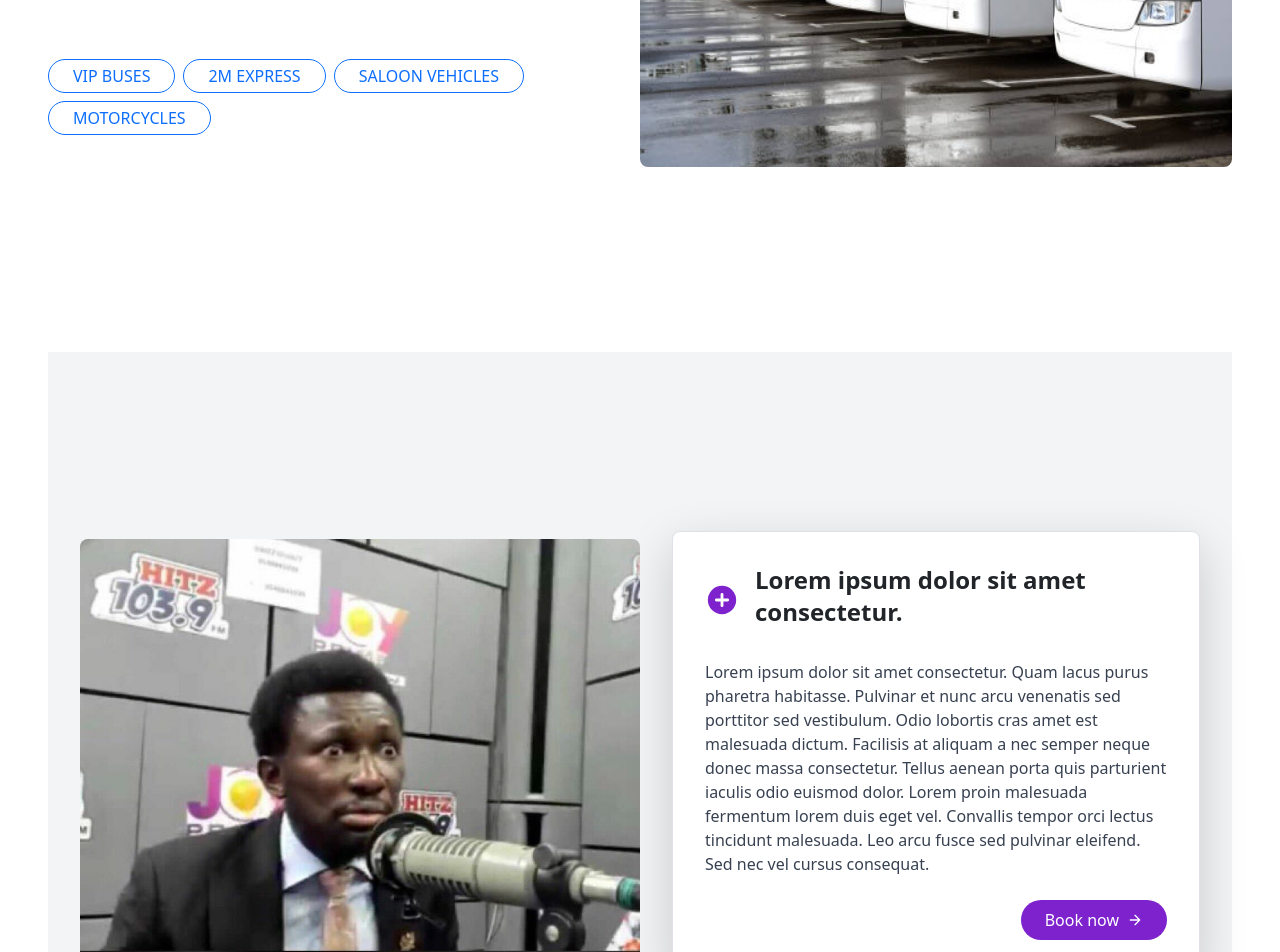
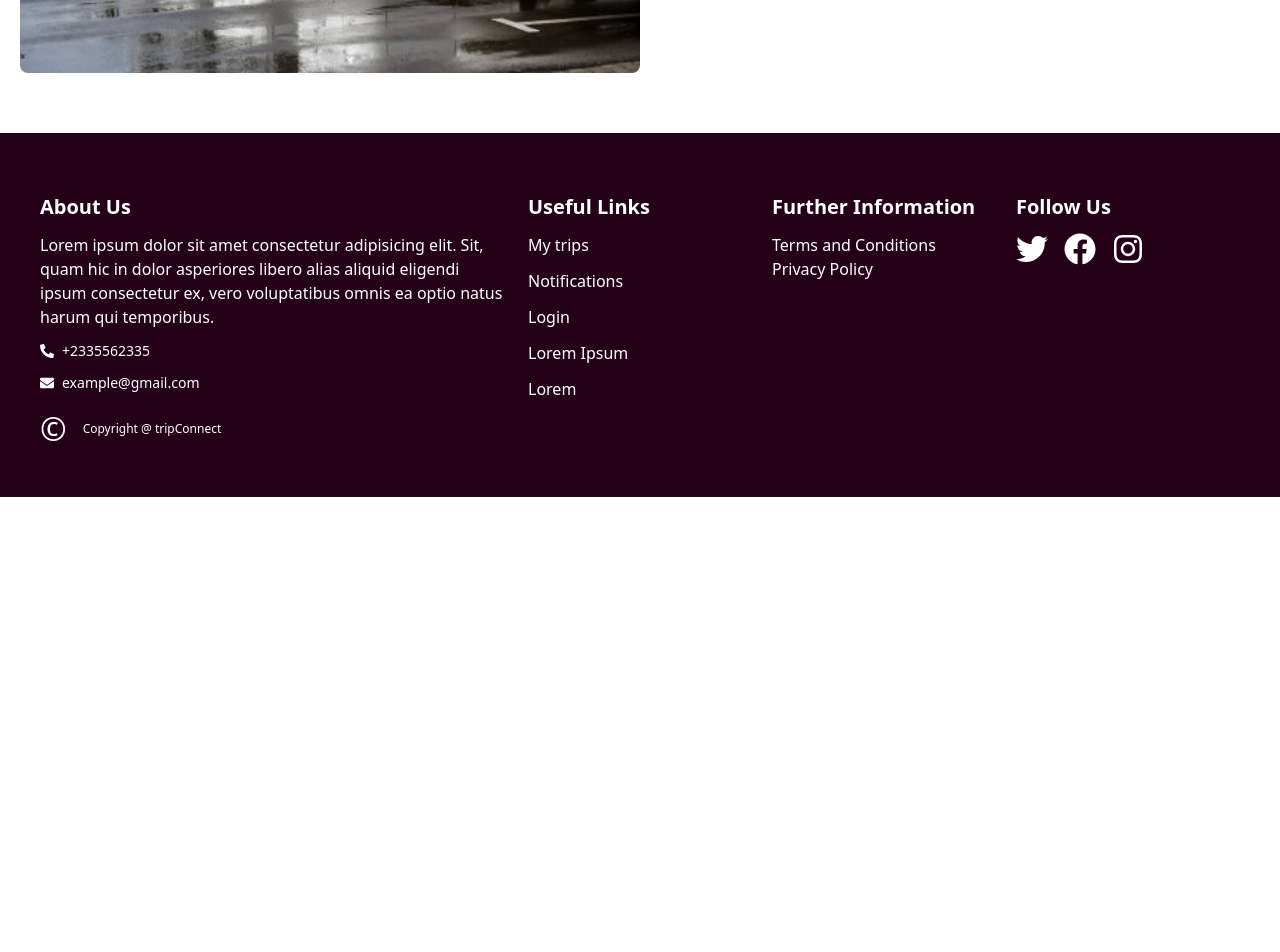
Before and after one commit to YawOtuo/trip-connect, a Next.js app: page / in a window 1280 px wide. Shown: the part 1440-2392 px from the top of the page. After the commit the page ends 1937 px from the top, so only its background shows below. Built offline with nearby package versions, Linux system fonts and the light colour scheme.

Commit message:
"Refactored components BismarkAgyei, Jesse, Kwame, and layout.tsx with changes to CSS classes, HTML structure, and component organization."

```diff
--- a/src/app/(app)/components/BismarkAgyei.tsx
+++ b/src/app/(app)/components/BismarkAgyei.tsx
@@ -1,42 +1,41 @@
 import React from 'react';
 import { FaPhoneAlt, FaFacebook, FaTwitter, FaInstagram, FaEnvelope } from 'react-icons/fa';
-import 'bootstrap/dist/css/bootstrap.min.css';
 import './footer.css'; // connecting the css file
 
 function BismarkAgyei() {
     return (
-        <div className='bg-[#250118]'>
-            <div className='container'>
-                <div className='row py-5 text-white'>
-                    <div className="col-md-5 col-sm-12 mb-4">
-                        <h4>About Us</h4>
+        <div className='bg-[#250118] py-10'>
+            <div className='px-5 lg:px-10'>
+                <div className='grid grid-cols-1 lg:grid-cols-5  gap-5 py-5 text-white'>
+                    <div className="lg:col-span-2 flex flex-col gap-3 ">
+                        <h4 className='text-xl font-bold'>About Us</h4>
                         <p>Lorem ipsum dolor sit amet consectetur adipisicing elit. Sit, quam hic in dolor asperiores libero alias aliquid eligendi ipsum consectetur ex, vero voluptatibus omnis ea optio natus harum qui temporibus.</p>
-                        <div className="flex-center-gap">
+                        <div className="flex gap-2 items-center text-xs lg:text-sm">
                             <FaPhoneAlt />
                             <span>+2335562335</span>
                         </div>
-                        <div className="flex-center-gap">
+                        <div className="flex gap-2 items-center text-xs  lg:text-sm">
                             <FaEnvelope />
                             <span>example@gmail.com</span>
                         </div>
                     </div>
-                    <div className="col-md-2 col-sm-12 mb-4">
-                        <h4>Useful Links</h4>
+                    <div className=" flex flex-col gap-1 lg:gap-3">
+                        <h4 className='text-xl font-bold'>Useful Links</h4>
                         <p>My trips</p>
                         <p>Notifications</p>
                         <p>Login</p>
                         <p>Lorem Ipsum</p>
                         <p>Lorem</p>
                     </div>
-                    <div className="col-md-3 col-sm-12 mb-4">
-                        <h4>Further Information</h4>
+                    <div className="flex flex-col gap-3 ">
+                        <h4 className='text-xl font-bold'>Further Information</h4>
                         <div>
                             <p>Terms and Conditions</p>
                             <p>Privacy Policy</p>
                         </div>
                     </div>
-                    <div className="col-md-2 col-sm-12 mb-4">
-                        <h4>Follow Us</h4>
+                    <div className="flex flex-col gap-3 ">
+                        <h4 className='text-xl font-bold'>Follow Us</h4>
                         <div className="icon-container">
                             <FaTwitter className="icon" />
                             <FaFacebook className="icon" />
@@ -44,8 +43,8 @@ function BismarkAgyei() {
                         </div>
                     </div>
                 </div>
-                <div className='text-center text-white pb-5'>
-                    <div className="flex-center-gap left-content-center">
+                <div className='lg:text-center text-white pb-5'>
+                    <div className="flex items-center gap-4 text-xs">
                         <span className="icon-copyright">&copy;</span>
                         <span>Copyright @ tripConnect</span>
                     </div>
--- a/src/app/(app)/components/Jesse.tsx
+++ b/src/app/(app)/components/Jesse.tsx
@@ -13,9 +13,9 @@ function Jesse() {
           className="rounded-lg w-full h-auto"
         />
       </div>
-      <div className="flex flex-col items-start p-8 bg-white rounded-lg shadow-lg border border-purple-700">
+      <div className="flex flex-col items-start p-8 bg-white rounded-lg shadow-lg border border-primary">
         <div className="flex items-center mb-4">
-          <svg className="w-10 h-10 text-purple-700" xmlns="http://www.w3.org/2000/svg" viewBox="0 0 24 24">
+          <svg className="w-10 h-10 text-primary" xmlns="http://www.w3.org/2000/svg" viewBox="0 0 24 24">
             <circle cx="12" cy="12" r="10" fill="currentColor" />
             <path d="M8 12h8M12 8v8" stroke="white" strokeWidth="2" strokeLinecap="round" strokeLinejoin="round" />
           </svg>
@@ -28,7 +28,7 @@ function Jesse() {
           malesuada fermentum lorem duis eget vel. Convallis tempor orci lectus tincidunt malesuada. Leo arcu fusce sed
           pulvinar eleifend. Sed nec vel cursus consequat.
         </p>
-        <button className="ml-auto py-2 px-4 bg-purple-700 text-white rounded-full flex items-center">
+        <button className="ml-auto py-2 px-4 bg-primary text-white rounded-full flex items-center">
           Book now
           <svg className="ml-2 w-4 h-4" fill="none" stroke="currentColor" strokeWidth="2" viewBox="0 0 24 24"
             xmlns="http://www.w3.org/2000/svg">
--- a/src/app/(app)/components/Kwame.tsx
+++ b/src/app/(app)/components/Kwame.tsx
@@ -20,7 +20,7 @@ function Kwame() {
   ];
   return (
     // Main container with flexbox to center its content
-      <div className="min-h-screen flex flex-col lg:flex-row items-center gap-10 lg:gap-14">
+      <div className="flex flex-col lg:flex-row items-center gap-10 lg:gap-14">
         {/* Image container */}
         <div className="order-2 lg:order-1 w-full flex-shrink-0 lg:basis-[50%] h-full">
          <div className="relative w-full aspect-[9/8] h-full "
--- a/src/app/(app)/login/layout.tsx
+++ b/src/app/(app)/login/layout.tsx
@@ -10,10 +10,10 @@ export default function RootLayout({
   return (
     <html lang="en">
       <body className="">
-      <NavMenuWrapper>
+        <NavMenuWrapper>
           <Navbar />
           {children}
-      </NavMenuWrapper>
+        </NavMenuWrapper>
       </body>
     </html>
   );
--- a/src/app/(app)/page.tsx
+++ b/src/app/(app)/page.tsx
@@ -7,24 +7,28 @@ import Jesse from "./components/Jesse";
 import BismarkOwiredu from "./components/BismarkOwiredu";
 import BismarkAgyei from "./components/BismarkAgyei";
 import Enam from "./components/Enam";
+import Navbar from "@/components/Navbar";
 
 export default function Home() {
   return (
     <main>
+      <Navbar />
       <HeroSection />
       <div className="flex flex-col gap-5 px-5 ">
         <QuarteiKwei />
         <Julius />
-        <div className="mt-5 lg:mt-14 ">
+        <div className="lg:mt-14 ">
           <Kwame />
-        </div >{" "}
-        <div className="min-h-screen flex items-center justify-center bg-gray-100">
+        </div>{" "}
+        {/* <div className="min-h-screen flex items-center justify-center bg-gray-100">
           <Jesse />
-        </div>
+        </div> */}
         <BismarkOwiredu />
         <Enam />
+      </div>
+      <div className="mt-5">
         <BismarkAgyei />
-      </div>
+      </div>{" "}
     </main>
   );
 }
```
